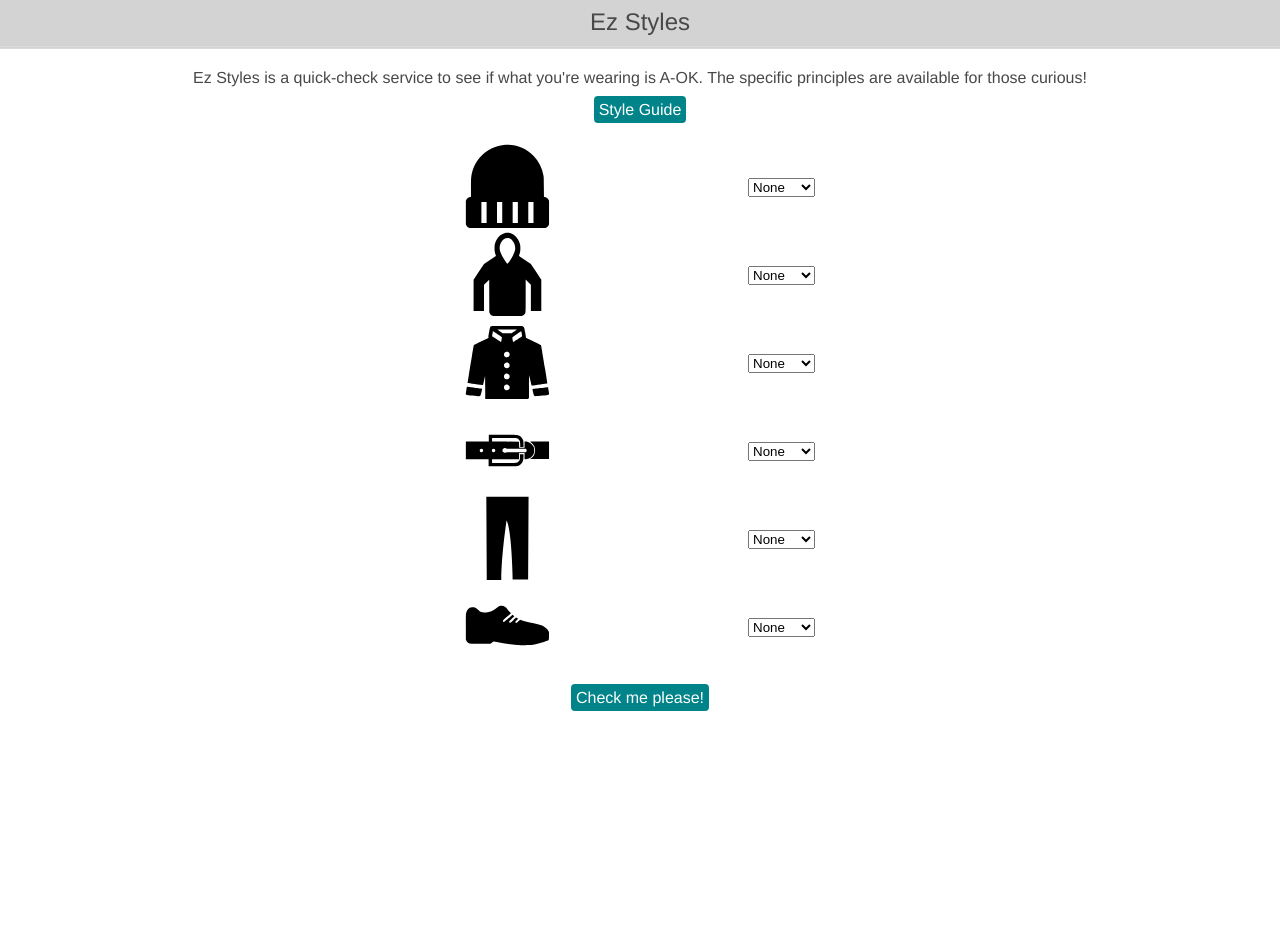
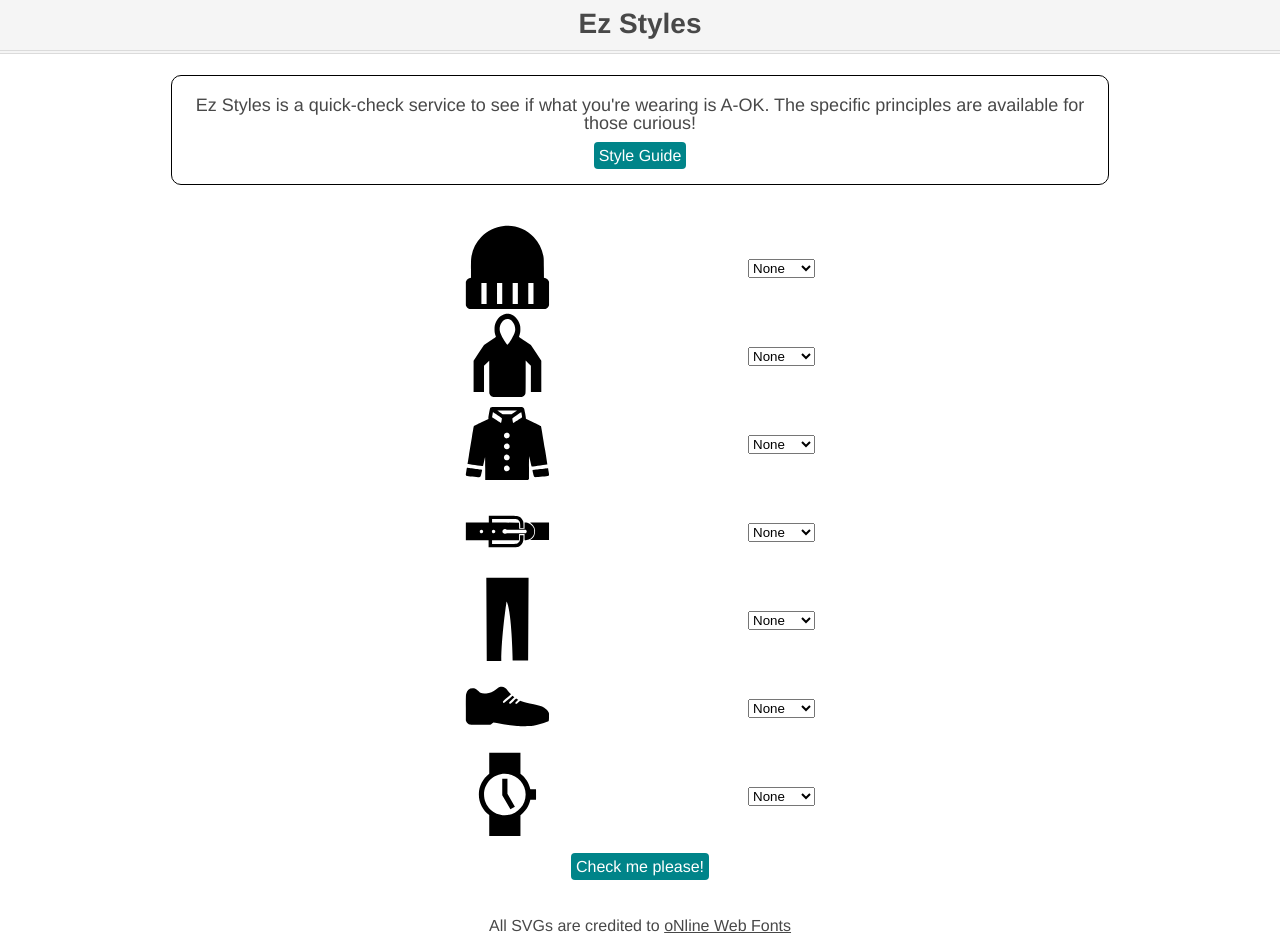
Before and after one commit to AbstractRamen/ez-styles, a PHP site: page / in a window 1280 px wide. Before the commit the page ends 711 px from the top, so only its background shows below. Run offline with PHP 8.4, Linux system fonts and the light colour scheme.

Commit message:
Add watch

```diff
--- a/bundle.css
+++ b/bundle.css
@@ -47,14 +47,15 @@ table {
   border-spacing: 0; }
 
 .title {
-  border-bottom: 3px double #DBDBDB;
-  font-size: 24px;
+  border-bottom: 4px double #DBDBDB;
+  font-size: 28px;
   padding-top: 10px;
   margin-bottom: 5px;
   text-align: center;
   width: 100%;
+  font-weight: 700;
   padding-bottom: 12px;
-  background-color: lightgrey; }
+  background-color: #F5F5F5; }
 
 .entire-page {
   display: flex;
@@ -186,7 +187,13 @@ table {
 .intro {
   width: 70%;
   text-align: center;
-  margin-bottom: 10px; }
+  margin-bottom: 40px;
+  border: 1px solid black;
+  padding: 20px;
+  border-radius: 10px; }
+
+.intro-blurb {
+  font-size: 18px; }
 
 .modal {
   display: none;
@@ -238,38 +245,39 @@ table {
   display: flex;
   justify-content: space-between;
   max-width: 350px;
-  width: 60%;
   align-items: center; }
 
 .outer-props {
   display: flex;
   justify-content: space-between;
   max-width: 350px;
-  width: 60%;
   align-items: center; }
 
 .shirt-props {
   display: flex;
   justify-content: space-between;
   max-width: 350px;
-  width: 60%;
   align-items: center; }
 
 .belt-props {
   display: flex;
   justify-content: space-between;
   max-width: 350px;
-  width: 60%;
   align-items: center; }
 
 .pants-props {
   display: flex;
   justify-content: space-between;
   max-width: 350px;
-  width: 60%;
   align-items: center; }
 
 .shoes-props {
+  display: flex;
+  justify-content: space-between;
+  width: 350px;
+  align-items: center; }
+
+.watch-props {
   display: flex;
   justify-content: space-between;
   width: 350px;
@@ -323,6 +331,9 @@ table {
 #shoesColor {
   width: 30%; }
 
+#watchColor {
+  width: 30%; }
+
 #answer-list {
   text-align: center; }
 
@@ -341,4 +352,7 @@ table {
 #close-answers:hover {
   cursor: pointer; }
 
+.credits {
+  margin-top: 40px; }
+
 /*# sourceMappingURL=bundle.css.map */
--- a/bundle.js
+++ b/bundle.js
@@ -91,9 +91,10 @@ document.addEventListener('DOMContentLoaded', function () {
   var belt = document.getElementsByClassName('colors beltColor')[0];
   var pants = document.getElementsByClassName('colors pantsColor')[0];
   var shoes = document.getElementsByClassName('colors shoesColor')[0];
+  var watch = document.getElementsByClassName('colors watchColor')[0];
   // Watch + Outer to be implemented
 
-  var selectionArr = [hat, outer, shirt, belt, pants, shoes];
+  var selectionArr = [hat, outer, shirt, belt, pants, shoes, watch];
 
   var changeProp = function changeProp(apparel) {
     // Dynamically change value of class' this.color to select prop value
--- a/index.html
+++ b/index.html
@@ -15,7 +15,7 @@
           Ez Styles is a quick-check service to see if what you're wearing is A-OK. The specific principles are available for those curious!
         </span><br/><br/>
         <span class='style-guide' id="style-button">Style Guide</span>
-      </div><br/>
+      </div>
 
       <div class="modal" id='style-modal'>
         <div class="modal-content">
@@ -176,9 +176,35 @@
             <option value='brown'>Brown</option>
           </select>
         </div>
+        <div class="watch-props">
+          <div class='watch'>
+            <svg id='watchColor' tag='watch' version="1.1" xmlns="http://www.w3.org/2000/svg" xmlns:xlink="http://www.w3.org/1999/xlink" x="0px" y="0px" viewBox="0 0 1000 1000" enable-background="new 0 0 1000 1000" xml:space="preserve">
+            <metadata> Svg Vector Icons : http://www.onlinewebfonts.com/icon </metadata>
+            <g><g><path d="M500,491.8l87.8,152l-53,30.6l-96.1-166.2V316.3H500V491.8z M836.9,438.8v122.5h-67.4c-15.2,74.4-57.9,138.2-116.4,182.4V990H285.6V743.6C211.7,687.7,163.1,599.9,163.1,500c0-99.9,48.6-187.7,122.5-243.6V10h367.5v246.4c58.5,44.2,101.2,108,116.4,182.4H836.9z M714.4,500c0-135.1-109.8-245-245-245c-135.1,0-245,109.9-245,245c0,135.1,109.9,245,245,245C604.6,745,714.4,635.1,714.4,500z"/></g><g></g><g></g><g></g><g></g><g></g><g></g><g></g><g></g><g></g><g></g><g></g><g></g><g></g><g></g><g></g></g>
+            </svg>
+          </div>
+          <select class='colors watchColor'>
+            <option value='none'>None</option>
+            <option value='grey'>Grey</option>
+            <option value='black'>Black</option>
+            <option value='white'>White</option>
+            <option value='red'>Red</option>
+            <option value='orange'>Orange</option>
+            <option value='yellow'>Yellow</option>
+            <option value='green'>Green</option>
+            <option value='blue'>Blue</option>
+            <option value='violet'>Violet</option>
+            <option value='brown'>Brown</option>
+          </select>
+        </div>
       <br/>
       <div class="submit" id='check-submit'>
         <span class="style-guide">Check me please!</sp>
+      </div>
+      <div class="credits">
+        <p> All SVGs are credited to
+          <a href="http://www.onlinewebfonts.com">oNline Web Fonts</a>
+        </p>
       </div>
     </div>
     <div class="modal" id='answer-modal'>
--- a/main.js
+++ b/main.js
@@ -30,9 +30,10 @@ const shirt = document.getElementsByClassName('colors shirtColor')[0]
 const belt = document.getElementsByClassName('colors beltColor')[0]
 const pants = document.getElementsByClassName('colors pantsColor')[0]
 const shoes = document.getElementsByClassName('colors shoesColor')[0]
+const watch = document.getElementsByClassName('colors watchColor')[0]
 // Watch + Outer to be implemented
 
-const selectionArr = [hat, outer, shirt, belt, pants, shoes]
+const selectionArr = [hat, outer, shirt, belt, pants, shoes, watch]
 
 const changeProp = function(apparel){
 // Dynamically change value of class' this.color to select prop value
--- a/styles.scss
+++ b/styles.scss
@@ -1,14 +1,15 @@
 @import 'reset.scss';
 
 .title {
-  border-bottom: 3px double #DBDBDB;
-  font-size: 24px;
+  border-bottom: 4px double #DBDBDB;
+  font-size: 28px;
   padding-top: 10px;
   margin-bottom: 5px;
   text-align: center;
   width: 100%;
+  font-weight: 700;
   padding-bottom: 12px;
-  background-color: lightgrey;
+  background-color: #F5F5F5;
 }
 
 .entire-page {
@@ -160,7 +161,14 @@
 .intro {
   width: 70%;
   text-align: center;
-  margin-bottom: 10px;
+  margin-bottom: 40px;
+  border: 1px solid black;
+  padding: 20px;
+  border-radius: 10px;
+}
+
+.intro-blurb {
+  font-size: 18px;
 }
 
 .modal {
@@ -222,7 +230,6 @@
   display: flex;
   justify-content: space-between;
   max-width: 350px;
-  width: 60%;
   align-items: center;
 }
 
@@ -230,7 +237,6 @@
   display: flex;
   justify-content: space-between;
   max-width: 350px;
-  width: 60%;
   align-items: center;
 }
 
@@ -238,7 +244,6 @@
   display: flex;
   justify-content: space-between;
   max-width: 350px;
-  width: 60%;
   align-items: center;
 }
 
@@ -246,7 +251,6 @@
   display: flex;
   justify-content: space-between;
   max-width: 350px;
-  width: 60%;
   align-items: center;
 }
 
@@ -254,11 +258,17 @@
   display: flex;
   justify-content: space-between;
   max-width: 350px;
-  width: 60%;
   align-items: center;
 }
 
 .shoes-props {
+  display: flex;
+  justify-content: space-between;
+  width: 350px;
+  align-items: center;
+}
+
+.watch-props {
   display: flex;
   justify-content: space-between;
   width: 350px;
@@ -329,6 +339,10 @@
   width: 30%;
 }
 
+#watchColor {
+  width: 30%;
+}
+
 #answer-list {
   text-align: center;
 }
@@ -350,3 +364,7 @@
 #close-answers:hover {
   cursor: pointer;
 }
+
+.credits {
+  margin-top: 40px;
+}
```
Also changed, not shown: 2 other files.
